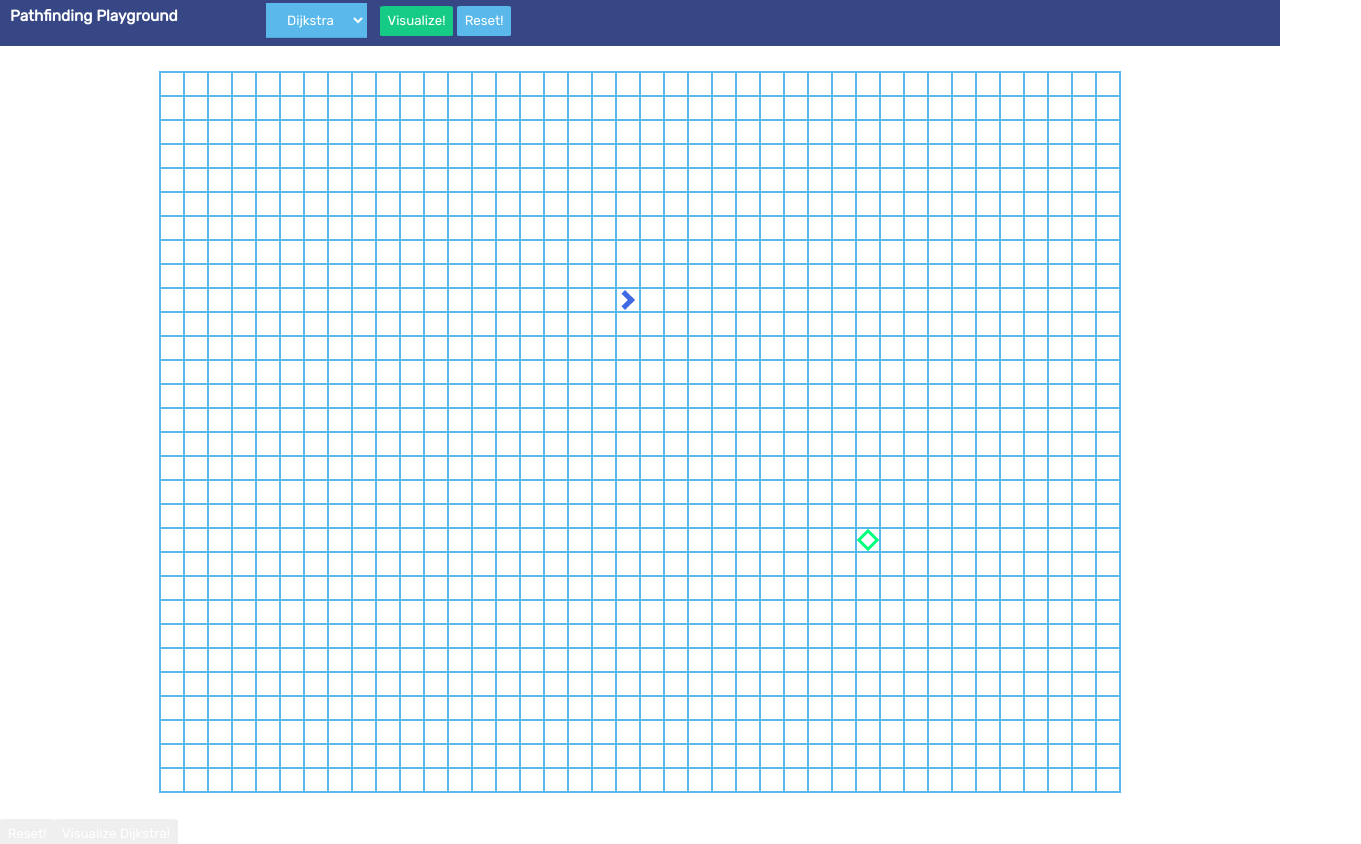
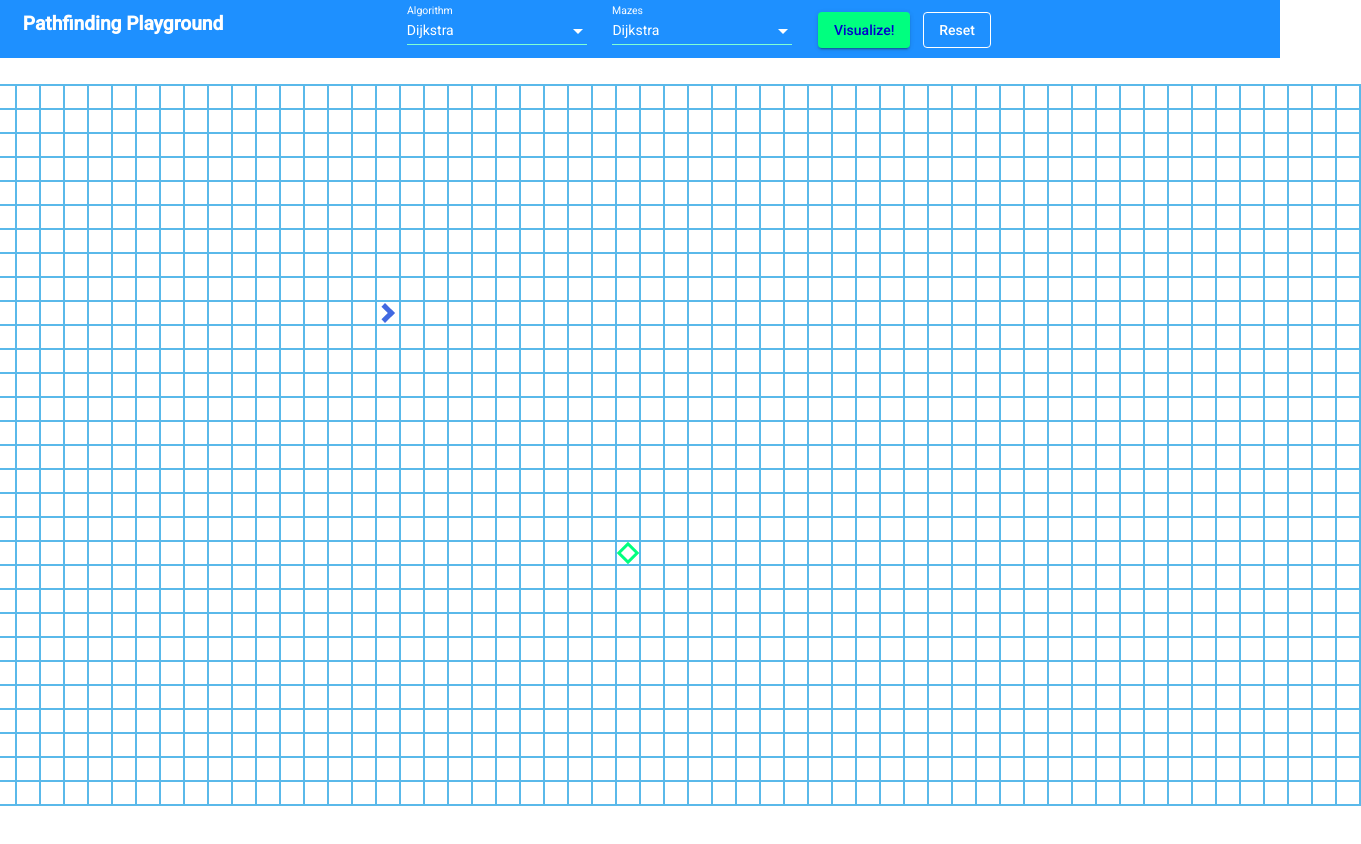
Before and after one commit to joaquimgamero/pathfinding-visualizer, an Angular app: page / in a window 1280 px wide. Shown: the top 844 px of the page, 1361 px wide, since content can reach past the window. Built offline with nearby package versions, Linux system fonts and the light colour scheme.

Commit message:
Finished basic header, ui improvements

```diff
--- a/angular.json
+++ b/angular.json
@@ -24,6 +24,7 @@
               "src/assets"
             ],
             "styles": [
+              "./node_modules/@angular/material/prebuilt-themes/indigo-pink.css",
               "src/styles.css"
             ],
             "scripts": []
@@ -88,6 +89,7 @@
               "src/assets"
             ],
             "styles": [
+              "./node_modules/@angular/material/prebuilt-themes/indigo-pink.css",
               "src/styles.css"
             ],
             "scripts": []
--- a/package.json
+++ b/package.json
@@ -12,10 +12,12 @@
   "private": true,
   "dependencies": {
     "@angular/animations": "~9.1.1",
+    "@angular/cdk": "^9.2.1",
     "@angular/common": "~9.1.1",
     "@angular/compiler": "~9.1.1",
     "@angular/core": "~9.1.1",
     "@angular/forms": "~9.1.1",
+    "@angular/material": "^9.2.1",
     "@angular/platform-browser": "~9.1.1",
     "@angular/platform-browser-dynamic": "~9.1.1",
     "@angular/router": "~9.1.1",
--- a/src/app/app.component.css
+++ b/src/app/app.component.css
@@ -1,14 +1,14 @@
 * {
     --grid-color: #5ab9ea;
-    --obstacle-color: #374785;
+    --obstacle-color: midnightblue;
     --main-text-color:  white;
 }
 
 .header {
-    background-color: var(--obstacle-color);
+    background-color: dodgerblue;
     color: var(--main-text-color);
     padding: 10px;
-    height: 2vw;
+    height: 3vw;
     grid-area: header;
     display: flex;
     justify-content: space-between;
--- a/src/app/app.component.html
+++ b/src/app/app.component.html
@@ -1,6 +1,3 @@
 <header [title]="title" class="header"></header>
 
-<grid [width]="40" [height]="30" class="grid"></grid>
-
-<button (click)="clearAndReset()">Reset!</button>
-<button (click)="visualizeSelectedAlgorithm()">Visualize Dijkstra!</button>
+<grid [width]="60" [height]="30" class="grid"></grid>
--- a/src/app/header/header.component.css
+++ b/src/app/header/header.component.css
@@ -1,9 +1,11 @@
 .title {
     height: -webkit-fill-available;
-    font-size: 1.2vw;
+    font-size: 1.5vw;
     font-weight: bolder;
-    width: 20vw;
-    padding-top: 0.3vw;
+    width: 30vw;
+    padding-top: 0.5vw;
+    margin-top: 1.7vw;
+    margin-left: 1vw;
 }
 
 .subtitle {
@@ -12,36 +14,23 @@
 
 .menu {
     margin-bottom: 0.3vw;
+    padding-bottom: 0.5vw;
 }
 
 .algorithm-select {
-    background-color: var(--grid-color);
-    margin-right: 1vw;
-    color: #ffffff;
-    padding: 8px 16px;
-    border: 1px solid transparent;
-    border-color: transparent transparent rgba(0, 0, 0, 0.1) transparent;
-    cursor: pointer;
-    user-select: none;
+    margin-right: 2vw;
+    margin-top: 1.6vw;
+    color: white;
 }
-
-.algorithm-select-item {
-    position: absolute;
-    background-color: var(--grid-color);
-    top: 100%;
-    left: 0;
-    right: 0;
-    z-index: 99;
-    padding: 8px 16px;
-}
-
 
 /* Buttons */
 .button-visualize {
-    background-color: #15cb85;
+    background-color: springgreen;
+    color: mediumblue;
 }
 
 .button-reset {
-    margin-left: 0.3vw;
-    background-color: var(--grid-color);
+    margin-left: 1vw;
+    border-color: white;
+    color: white;
 }
--- a/src/app/header/header.component.html
+++ b/src/app/header/header.component.html
@@ -4,12 +4,27 @@
     </div>
     <div class="menu">
 
-        <select name="algorithm-select" class="algorithm-select" [(ngModel)]="selectedAlgorithm">
-            <option [value]="algorithm" *ngFor="let algorithm of allAlgorithms" class="algorithm-select-item">
-                {{algorithm}}</option>
-        </select>
+        <mat-form-field class="algorithm-select">
+            <mat-label>Algorithm</mat-label>
+            <mat-select [disabled]="renderInProgress()" [(ngModel)]="selectedAlgorithm" name="algorithm-select">
+                <mat-option *ngFor="let algorithm of allAlgorithms" [value]="algorithm.index">
+                    {{ algorithm.name }}
+                </mat-option>
+            </mat-select>
+        </mat-form-field>
 
-        <button (click)="visualizeAlgorithm()" class="button-visualize">Visualize!</button>
-        <button class="button-reset">Reset!</button>
+        <mat-form-field class="algorithm-select">
+            <mat-label>Mazes</mat-label>
+            <mat-select [disabled]="renderInProgress()" [(ngModel)]="selectedAlgorithm" name="algorithm-select">
+                <mat-option *ngFor="let algorithm of allAlgorithms" [value]="algorithm.index">
+                    {{ algorithm.name }}
+                </mat-option>
+            </mat-select>
+        </mat-form-field>
+
+        <button (click)="visualizeAlgorithm()" [disabled]="renderInProgress()" mat-raised-button
+            class="button-visualize">Visualize!</button>
+        <button (click)="clearAndReset()" [disabled]="renderInProgress()" mat-stroked-button color="accent"
+            class="button-reset">Reset</button>
     </div>
 </div>
--- a/src/app/header/header.component.ts
+++ b/src/app/header/header.component.ts
@@ -1,5 +1,7 @@
 import { Component, OnInit, Input } from '@angular/core';
 import { AlgorithmType } from '../enums/algorithmType.enum';
+import { GridService } from '../services/grid.service';
+import { RenderService } from '../services/render.service';
 
 @Component({
   selector: 'header',
@@ -9,20 +11,27 @@ import { AlgorithmType } from '../enums/algorithmType.enum';
 export class HeaderComponent implements OnInit {
   @Input() title: string;
 
-  selectedAlgorithm: string;
-  allAlgorithms: Array<string> = [];
+  selectedAlgorithm: AlgorithmType;
+  allAlgorithms = [];
 
-  constructor() { }
+  constructor(private gridService: GridService, private renderService: RenderService) { }
 
   ngOnInit(): void {
-    Object.values(AlgorithmType).forEach(algorithm => {
-      if (typeof (algorithm) === 'string') this.allAlgorithms.push(algorithm.toString());
-    });
+    this.allAlgorithms = Object.keys(AlgorithmType).filter(e => !isNaN(+e)).map(o => { return { index: +o, name: AlgorithmType[o] } });
+    this.selectedAlgorithm = AlgorithmType.Dijkstra;
+  }
 
-    this.selectedAlgorithm = this.allAlgorithms[0];
+  public clearAndReset() {
+    this.gridService.clearAndReset();
   }
 
   public visualizeAlgorithm() {
-    console.log(Object.values(AlgorithmType));
+    console.log(this.selectedAlgorithm);
+    this.gridService.resetDistances();
+    this.renderService.visualizeAlgorithm(this.selectedAlgorithm);
+  }
+
+  public renderInProgress() {
+    return this.renderService.renderInProgress;
   }
 }
--- a/src/app/services/render.service.ts
+++ b/src/app/services/render.service.ts
@@ -10,6 +10,7 @@ import { AlgorithmsService } from './algorithms.service';
 })
 export class RenderService {
   public lastAlgorithmExecution: AlgorithmResponse;
+  public renderInProgress: boolean;
 
   constructor(private gridService: GridService, private algorithmsService: AlgorithmsService) { }
 
@@ -43,16 +44,18 @@ export class RenderService {
         }, shortestPath.length / 10);
       });
     }
+
+    this.renderInProgress = false;
   }
 
   public visualizeAlgorithm(algorithmType: AlgorithmType) {
+    this.renderInProgress = true;
+
     this.removeRouteAndCheckedNodes();
 
     this.lastAlgorithmExecution =
       this.algorithmsService.computeAlgorithm(this.gridService.grid, this.gridService.startNode, this.gridService.finishNode, algorithmType);
     this.renderAlgorithm(this.lastAlgorithmExecution.checkedNodes, algorithmType);
-
-    console.log(this.lastAlgorithmExecution);
   }
 
   private removeRouteAndCheckedNodes() {
--- a/src/index.html
+++ b/src/index.html
@@ -6,8 +6,10 @@
   <base href="/">
   <meta name="viewport" content="width=device-width, initial-scale=1">
   <link rel="icon" type="image/x-icon" href="favicon.ico">
+  <link href="https://fonts.googleapis.com/css?family=Roboto:300,400,500&display=swap" rel="stylesheet">
+  <link href="https://fonts.googleapis.com/icon?family=Material+Icons" rel="stylesheet">
 </head>
-<body>
+<body class="mat-typography">
   <app-root></app-root>
 </body>
 </html>
--- a/src/styles.css
+++ b/src/styles.css
@@ -1,12 +1,5 @@
-/* You can add global styles to this file, and also import other style files */
-
-/* Font: Roboto Mono */
-@import url('https://fonts.googleapis.com/css?family=Rubik&display=swap');
-
-* {
-    font-family: 'Rubik', sans-serif;
-    margin: 0;
-}
+html, body { height: 100%; }
+body { margin: 0; font-family: Roboto, "Helvetica Neue", sans-serif; }
 
 .grid-container {
     display: inline-grid;
@@ -21,4 +14,37 @@ button {
     text-align: center;
     text-decoration: none;
     display: inline-block;
+    font-size: 1vw;
 }
+
+
+mat-form-field.mat-form-field {
+    color:white;
+}
+
+.mat-select-value {
+    color: white;
+}
+
+/* Ripple, focused */
+.mat-form-field.mat-focused .mat-form-field-ripple{
+    background-color: aquamarine;
+}
+
+/* Underline */
+.mat-form-field-appearance-legacy .mat-form-field-underline {
+    background-color: aquamarine;
+}
+
+/* Label color */
+mat-form-field span.mat-form-field-label-wrapper label {
+    color: white !important;
+}
+
+.mat-select-arrow {
+    color: white;
+}
+
+.mat-form-field.mat-focused .mat-select-arrow {
+    color: white;
+}
```
Also changed, not shown: src/app/app.module.ts (+8 -0 lines), 1 other file (tests, documents, lock files or other folders).
